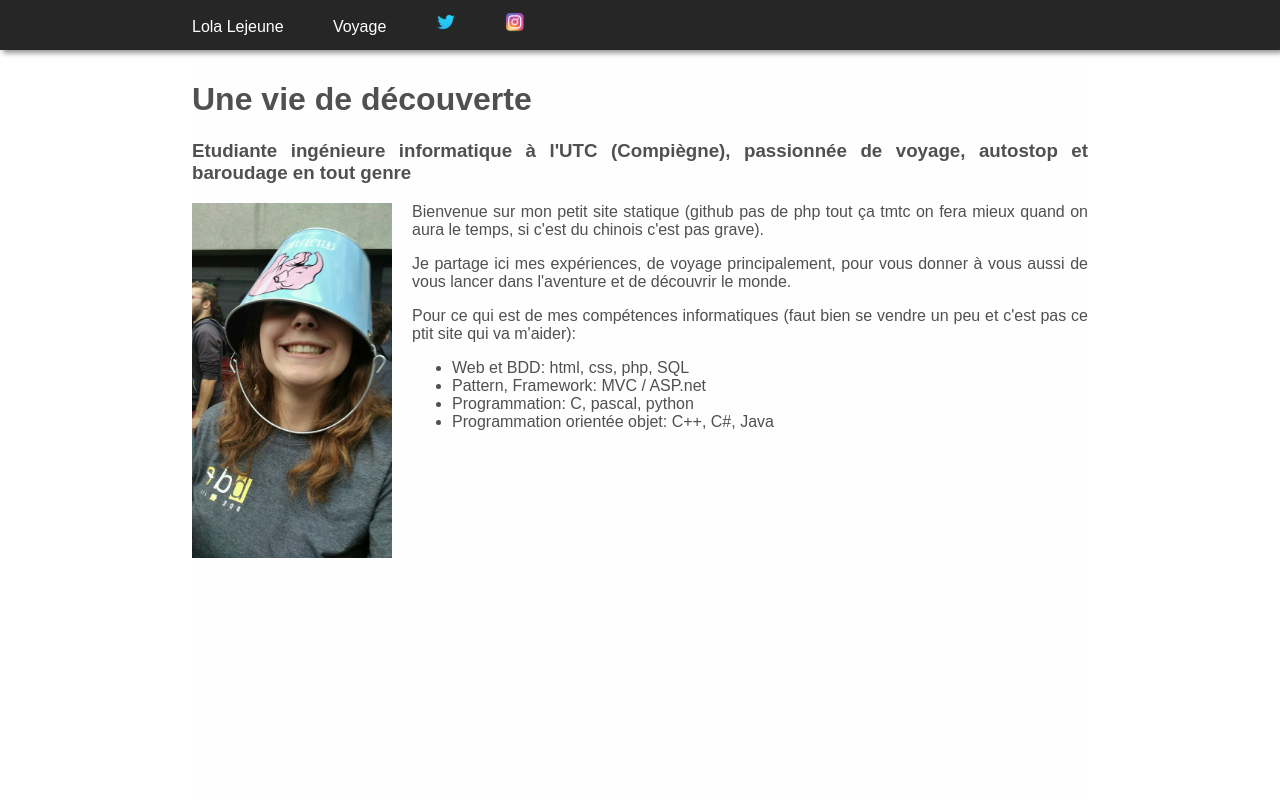
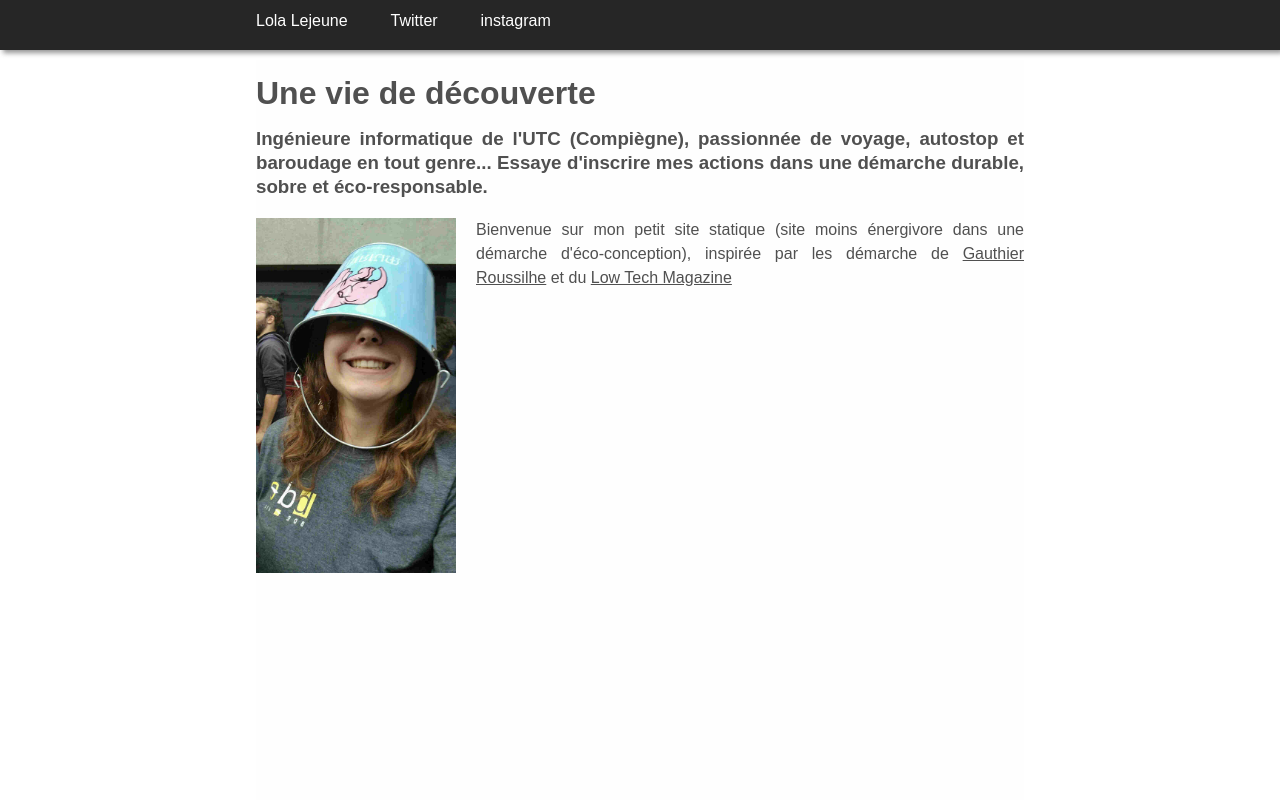
Before and after one commit to lolejeun/lolejeun.github.io, a PHP site: page / in a window 1280 px wide. Run offline with PHP 8.4, Linux system fonts and the light colour scheme.

Commit message:
improvement of eco design

```diff
--- a/index.html
+++ b/index.html
@@ -14,18 +14,14 @@
 			<li>
 				<a href="index.html" class="link-menu">Lola Lejeune</a>
 			</li>
+			<!-- <li>
+				<a href="voyage.html" class="link-menu">Voyages</a>
+			</li> -->
 			<li>
-				<a href="voyage.html" class="link-menu">Voyage</a>
-			</li>
-			<li>
-				<a href="https://twitter.com/LolaL404" target="_blank">
-                	<img  src="Image/twitter.png" alt="Twitt" width="20" height="20">
-            	</a>
+				<a href="https://twitter.com/LolaL404" class="link-menu">Twitter</a>
 			</li>
             <li>
-            	<a href="https://www.instagram.com/leaula404/?hl=fr" target="_blank">
-                	<img src="Image/insta.png" alt="Insta" width="20" height="20">
-            	</a>
+            	<a href="https://www.instagram.com/leaula404/?hl=fr" class="link-menu">instagram</a>
             </li>
 
 
@@ -39,24 +35,21 @@
 				<h1>Une vie de découverte</h1>
 
 				<h3>
-					Etudiante ingénieure informatique à l'UTC (Compiègne), passionnée de voyage, autostop et baroudage en tout genre
+					Ingénieure informatique de l'UTC (Compiègne), passionnée de voyage, autostop et baroudage en tout genre... Essaye d'inscrire mes actions dans une démarche durable,
+					sobre et éco-responsable.
 				</h3>
 
-				<img src="Image/moi.jpg" alt="ma tronche" width="200" align="left">
+				<img src="Image/moi.jpeg" alt="ma tronche" width="200" align="left">
 
 				<div style="margin-left: 220px;">
-					<p>Bienvenue sur mon petit site statique (github pas de php tout ça tmtc on fera mieux quand on aura le temps, si c'est du chinois c'est pas grave).  </p>
+					<p>Bienvenue sur mon petit site statique (site moins énergivore dans une démarche d'éco-conception), inspirée par les démarche de
+						<a href="https://gauthierroussilhe.com/fr/posts/convert-low-tech" class="link">Gauthier Roussilhe</a>
+						et du
+						<a href="https://solar.lowtechmagazine.com/fr/about.html" class="link">Low Tech Magazine</a>
+					</p>
 
-					<p>Je partage ici mes expériences, de voyage principalement, pour vous donner à vous aussi de vous lancer dans l'aventure et de découvrir le monde.</p>
+					<!-- <p>Je partage ici mes expériences, pour vous donner à vous aussi de vous lancer dans l'aventure, de découvrir le monde et de découvrir les petits recoins de sa tête</p> -->
 
-					<p>Pour ce qui est de mes compétences informatiques (faut bien se vendre un peu et c'est pas ce ptit site qui va m'aider):
-						<ul>
-							<li>Web et BDD: html, css, php, SQL</li>
-							<li>Pattern, Framework: MVC / ASP.net</li>
-							<li>Programmation: C, pascal, python</li>
-							<li>Programmation orientée objet: C++, C#, Java</li>
-						</ul>
-					</p>
 				</div>
 
 			</div>
--- a/style.css
+++ b/style.css
@@ -7,19 +7,19 @@ body{
 
 header{
 	position: fixed;
-	width: 70%;
+	width: 60%;
 	height:50px;
 	box-shadow:3px 3px 5px grey;
 	z-index: 1;
-	padding-left: 15%;
-	padding-right: 15%;
+	padding-left: 20%;
+	padding-right: 20%;
 	background-color: black;
 	opacity: 0.85;
 }
 
 #header-wrap, #header-wrap ul{
 	position: absolute;
-	width: 70%;
+	width: 60%;
 	height: 100%;
 	color: white;
 	list-style:none;
@@ -48,19 +48,20 @@ header{
 	position: relative;
 	margin:0px;
 	top: 60px;
-	width: 70%;
+	width: 60%;
 	height: calc(100vh - 60px);
-	padding-left: 15%;
-	padding-right: 15%;
+	padding-left: 20%;
+	padding-right: 20%;
 
 }
 
 .content-wrap{
 	position: absolute;
-	width: 70%;
+	width: 60%;
 	height: 100%;
 	background-color: #FEFEFE;
 	text-align: justify;
+	line-height: 150%;
 
 }
 
@@ -77,8 +78,7 @@ footer{
 }
 
 .link{
-	text-decoration:none;
-	display:block;
+	text-decoration:underline;
 	color: #505050;
 	font-family:arial;
 }
```
Also changed, not shown: Image/insta.png (deleted), Image/moi.jpeg (added), Image/moi.jpg (deleted), Image/twitter.png (deleted).
